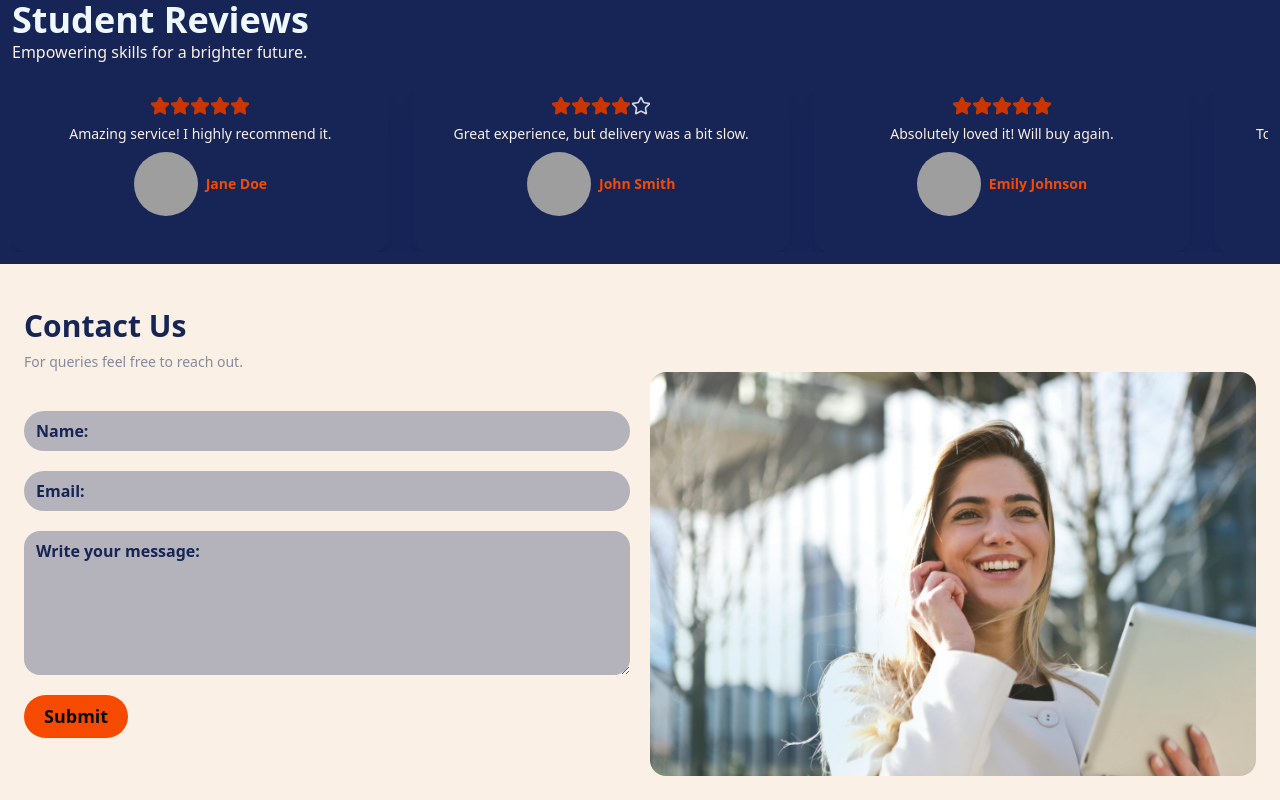
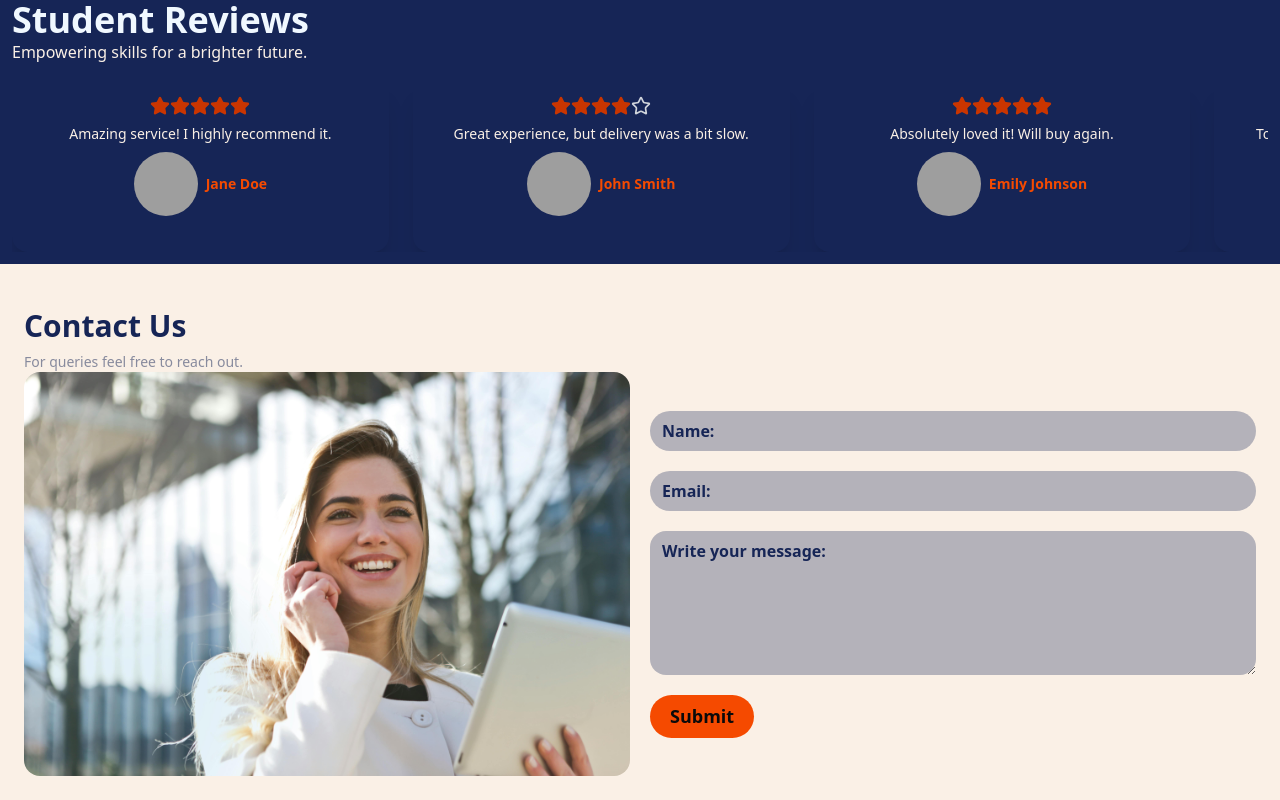
Before and after one commit to vs-git-max/jay-soft-hub, a React (Vite) app: page / in a window 1280 px wide. Shown: the part 2178-2978 px from the top of the page. Built offline with nearby package versions, Linux system fonts and the light colour scheme; grey boxes are pictures that could not be loaded.

Commit message:
another small change

```diff
--- a/src/components/ContactUs.jsx
+++ b/src/components/ContactUs.jsx
@@ -38,7 +38,7 @@ const ContactUs = () => {
           For queries feel free to reach out.
         </p>
       </div>
-      <div className="flex w-full justify-between flex-col lg:flex-row items-center gap-2 lg:gap-5 ">
+      <div className="flex w-full justify-between flex-col lg:flex-row-reverse items-center gap-2 lg:gap-5 ">
         <form
           autoComplete="off"
           onSubmit={onSubmit}
```
